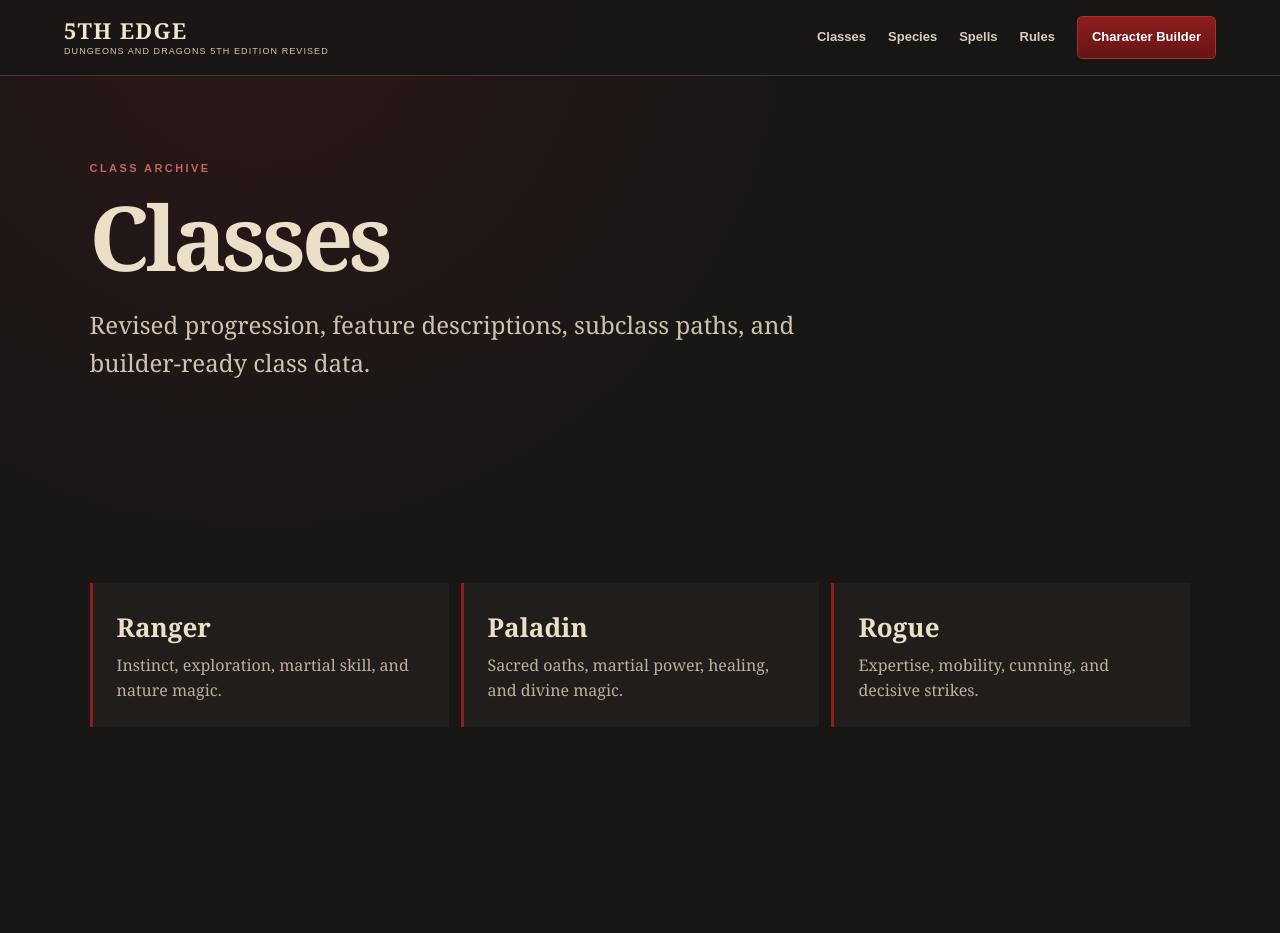
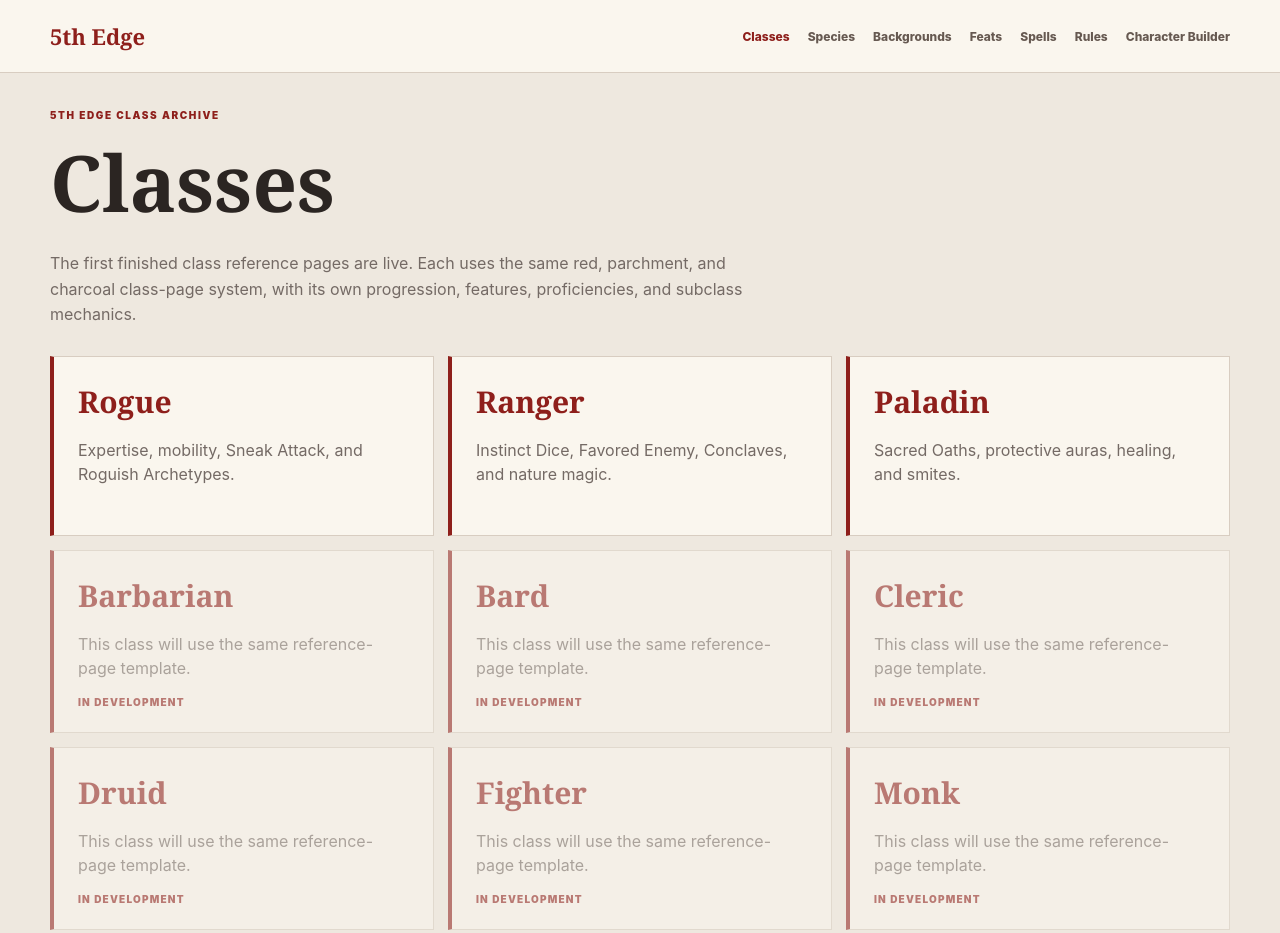
Before and after one commit to 5thedgettrpg-bit/5th-edge, a website: page classes/index.html in a window 1280 px wide. Shown: the top 933 px of the page. Before the commit the page ends 811 px from the top, so only its background shows below. Drawn offline with Linux system fonts and the light colour scheme.

Commit message:
Update class archive with Rogue Ranger and Paladin

```diff
--- a/classes/index.html
+++ b/classes/index.html
@@ -1,28 +1,11 @@
 <!doctype html>
-<html lang="en">
-<head>
-  <meta charset="utf-8">
-  <meta name="viewport" content="width=device-width,initial-scale=1">
-  <title>5th Edge Classes | Revised 5e Class Archive</title>
-  <meta name="description" content="Browse revised 5th Edge class progression, features, subclasses, and character builder tools.">
-  <link rel="stylesheet" href="/assets/styles.css">
-</head>
-<body>
-  <header class="site-header">
-    <a class="brand" href="/"><span class="brand-main">5th Edge</span><span class="brand-sub">Dungeons and Dragons 5th Edition Revised</span></a>
-    <nav aria-label="Primary"><a href="/classes/">Classes</a><a href="/species/">Species</a><a href="/spells/">Spells</a><a href="/rules/">Rules</a><a class="nav-cta" href="/character-builder/">Character Builder</a></nav>
-  </header>
-  <main>
-    <section class="section">
-      <p class="eyebrow">Class Archive</p>
-      <h1>Classes</h1>
-      <p class="lede">Revised progression, feature descriptions, subclass paths, and builder-ready class data.</p>
-    </section>
-    <section class="class-links section">
-      <a href="/classes/ranger/"><strong>Ranger</strong><span>Instinct, exploration, martial skill, and nature magic.</span></a>
-      <a href="/classes/paladin/"><strong>Paladin</strong><span>Sacred oaths, martial power, healing, and divine magic.</span></a>
-      <a href="/classes/rogue/"><strong>Rogue</strong><span>Expertise, mobility, cunning, and decisive strikes.</span></a>
-    </section>
-  </main>
-</body>
-</html>
+<html lang="en"><head><meta charset="utf-8"><meta name="viewport" content="width=device-width,initial-scale=1"><title>Classes | 5th Edge</title><meta name="description" content="Browse the revised 5th Edge classes."><style>
+:root{--red:#8e1f1b;--paper:#faf6ee;--bg:#eee8df;--line:#d8cdc1;--ink:#2b2522;--muted:#746a65}
+*{box-sizing:border-box}body{margin:0;background:var(--bg);color:var(--ink);font-family:Inter,system-ui,sans-serif}.head{background:var(--paper);border-bottom:1px solid var(--line)}.headin{width:min(1180px,calc(100% - 20px));min-height:72px;margin:auto;display:flex;align-items:center;justify-content:space-between}.brand{text-decoration:none;color:var(--red);font:900 22px Georgia,serif}.nav{display:flex;gap:18px}.nav a{text-decoration:none;color:#665951;font-weight:800;font-size:12px}.nav a.active{color:var(--red)}main{width:min(1180px,calc(100% - 20px));margin:36px auto}.eyebrow{color:var(--red);font-size:10px;font-weight:900;letter-spacing:.16em;text-transform:uppercase}h1{font:900 clamp(42px,7vw,78px) Georgia,serif;margin:8px 0 12px}.lead{color:var(--muted);max-width:700px;line-height:1.6}.grid{display:grid;grid-template-columns:repeat(3,1fr);gap:14px;margin-top:28px}.card{background:var(--paper);border:1px solid var(--line);border-left:4px solid var(--red);padding:24px;text-decoration:none;color:inherit;min-height:180px}.card h2{margin:0 0 8px;font:900 30px Georgia,serif;color:var(--red)}.card p{color:var(--muted);line-height:1.5}.soon{opacity:.55}.soon:after{content:"In development";display:block;margin-top:14px;font-size:10px;font-weight:900;letter-spacing:.12em;text-transform:uppercase;color:var(--red)}@media(max-width:760px){.nav{display:none}.grid{grid-template-columns:1fr}}</style></head>
+<body><header class="head"><div class="headin"><a class="brand" href="/">5th Edge</a><nav class="nav"><a class="active" href="/classes/">Classes</a><a href="/species/">Species</a><a href="/backgrounds/">Backgrounds</a><a href="/feats/">Feats</a><a href="/spells/">Spells</a><a href="/rules/">Rules</a><a href="/character-builder/">Character Builder</a></nav></div></header>
+<main><div class="eyebrow">5th Edge Class Archive</div><h1>Classes</h1><p class="lead">The first finished class reference pages are live. Each uses the same red, parchment, and charcoal class-page system, with its own progression, features, proficiencies, and subclass mechanics.</p><div class="grid">
+<a class="card" href="/classes/rogue/"><h2>Rogue</h2><p>Expertise, mobility, Sneak Attack, and Roguish Archetypes.</p></a>
+<a class="card" href="/classes/ranger/"><h2>Ranger</h2><p>Instinct Dice, Favored Enemy, Conclaves, and nature magic.</p></a>
+<a class="card" href="/classes/paladin/"><h2>Paladin</h2><p>Sacred Oaths, protective auras, healing, and smites.</p></a>
+<div class="card soon"><h2>Barbarian</h2><p>This class will use the same reference-page template.</p></div><div class="card soon"><h2>Bard</h2><p>This class will use the same reference-page template.</p></div><div class="card soon"><h2>Cleric</h2><p>This class will use the same reference-page template.</p></div><div class="card soon"><h2>Druid</h2><p>This class will use the same reference-page template.</p></div><div class="card soon"><h2>Fighter</h2><p>This class will use the same reference-page template.</p></div><div class="card soon"><h2>Monk</h2><p>This class will use the same reference-page template.</p></div><div class="card soon"><h2>Sorcerer</h2><p>This class will use the same reference-page template.</p></div><div class="card soon"><h2>Warlock</h2><p>This class will use the same reference-page template.</p></div><div class="card soon"><h2>Wizard</h2><p>This class will use the same reference-page template.</p></div>
+</div></main></body></html>
```
